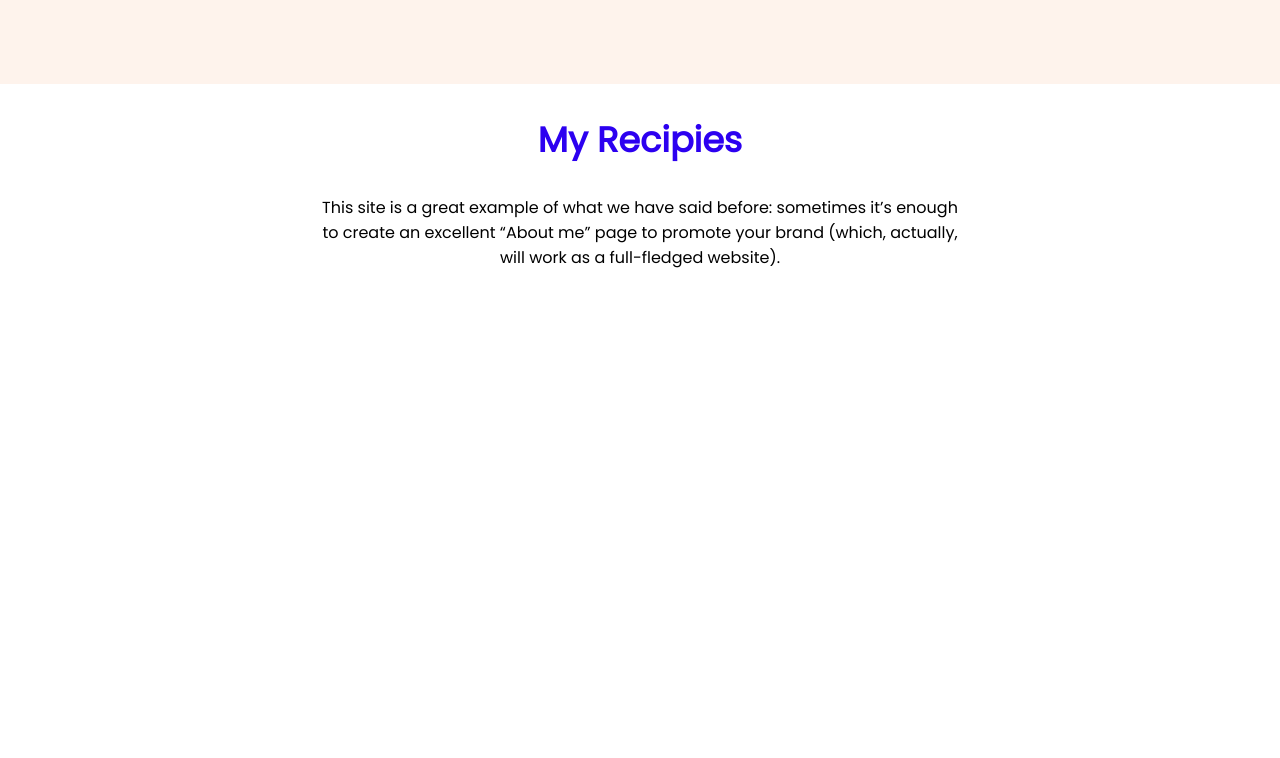
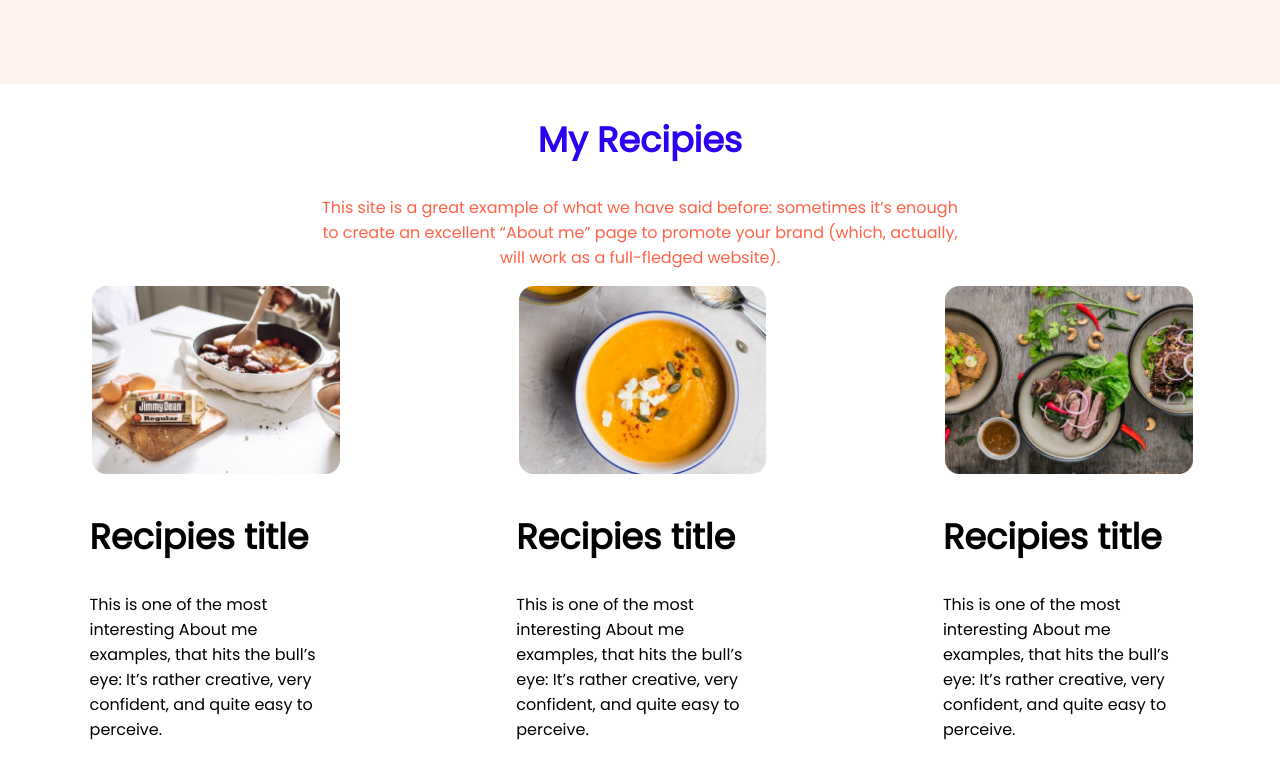
Before and after one commit to mdjabed1/first-asignment, a plain HTML site: page index.html in a window 1280 px wide. Shown: the part 1326-2084 px from the top of the page. Before the commit the page ends 1612 px from the top, so only its background shows below. Drawn offline with Linux system fonts and the light colour scheme.

Commit message:
added last section

```diff
--- a/index.html
+++ b/index.html
@@ -38,9 +38,30 @@
 <section class="midle-last">
     <div class="city">
         <h1 class="loram">My Recipies</h1>
-        <p>This site is a great example of what we have said before: sometimes it’s enough to create an excellent “About
+        <p class="ipsum">This site is a great example of what we have said before: sometimes it’s enough to create an
+            excellent “About
             me” page to promote your brand (which, actually, will work as a full-fledged website).
         </p>
+    </div>
+</section>
+<section class="last-section">
+    <div class="doler">
+        <img src="images/Project Cover.jpg" alt="jabed">
+        <h1>Recipies title</h1>
+        <p>This is one of the most interesting About me examples, that hits the bull’s eye: It’s rather creative, very
+            confident, and quite easy to perceive.</p>
+    </div>
+    <div class="doler">
+        <img src="images/Project Cover.png" alt="jabed">
+        <h1>Recipies title</h1>
+        <p>This is one of the most interesting About me examples, that hits the bull’s eye: It’s rather creative, very
+            confident, and quite easy to perceive.</p>
+    </div>
+    <div class="doler">
+        <img src="images/Project Cover1.jpg" alt="jabed">
+        <h1>Recipies title</h1>
+        <p>This is one of the most interesting About me examples, that hits the bull’s eye: It’s rather creative, very
+            confident, and quite easy to perceive.</p>
     </div>
 </section>
 
--- a/style.css
+++ b/style.css
@@ -52,3 +52,27 @@ h1{
 .loram{
     color:rgb(44, 0, 240)
 }
+.ipsum{
+    color: tomato;
+}
+.last-section{
+    display: flex;
+}
+.doler{
+    width: 25%;
+    padding-left: 7%;
+    padding-right: 7%;
+}
+.doler img{
+    width: 100%;
+    padding-left: 1%;
+    padding-right: 7%;
+}
+#box{
+    box-shadow: 20px 20px 40px gray;
+    padding-left: 1%;
+    padding-right: 1%;
+    padding-top: 1%;
+    margin-left: 5%;
+    border-radius: 20px;
+}
```
Also changed, not shown: images/Project Cover.jpg (added), images/Project Cover.png (added), images/Project Cover1.jpg (added).
